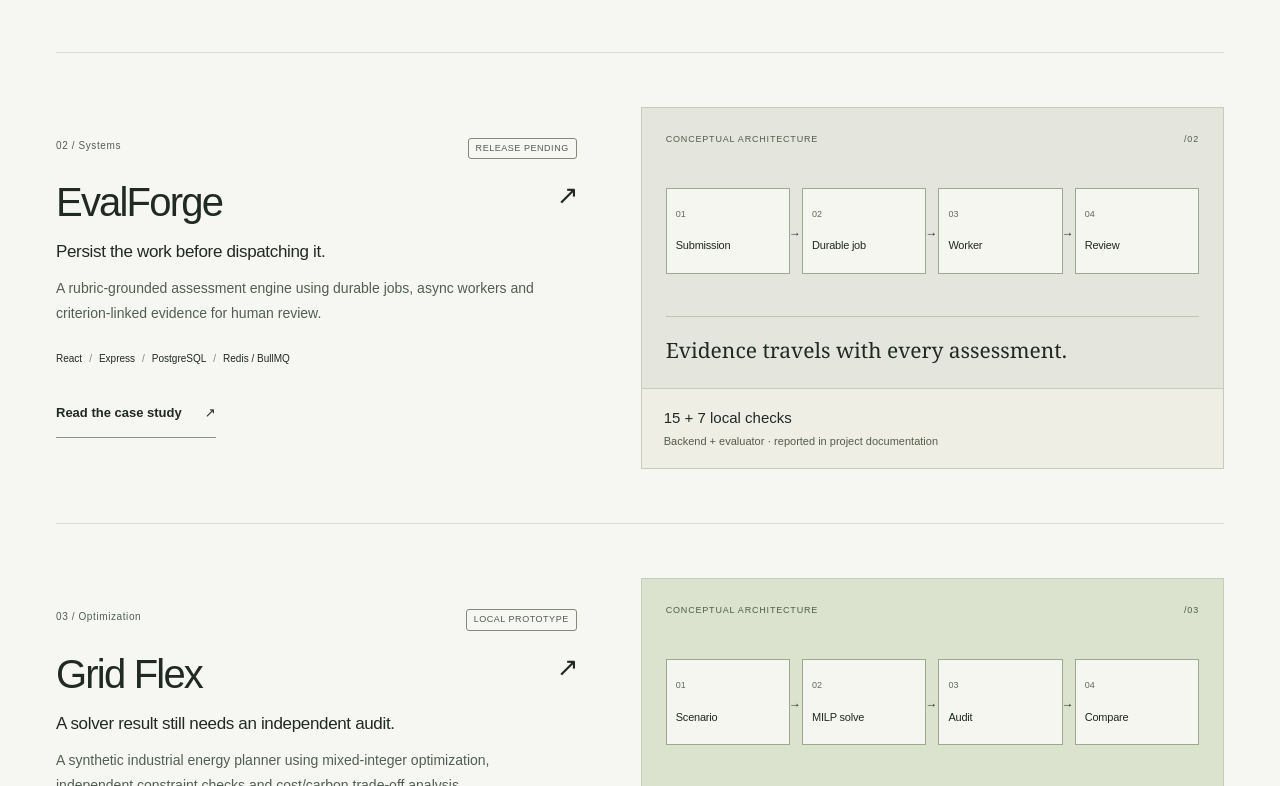
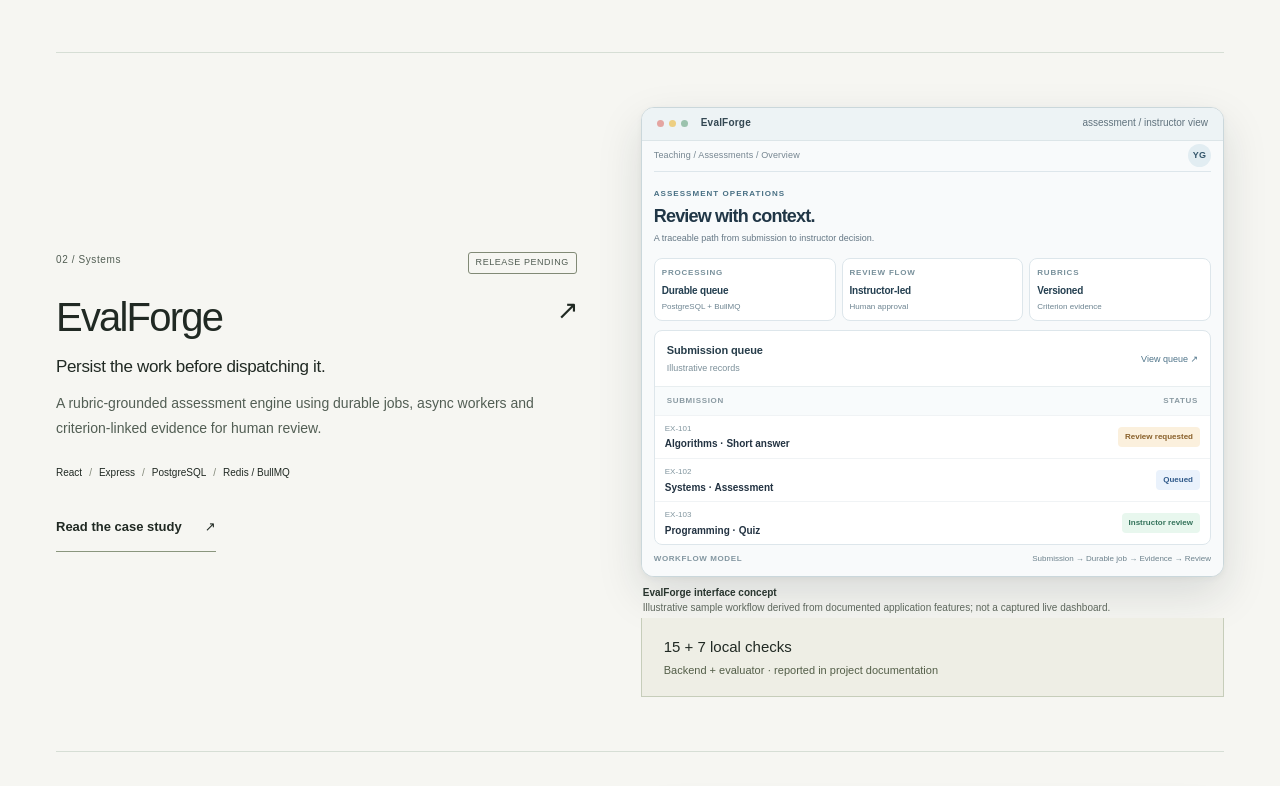
Before and after one commit to YT-PRO12/engineering-portfolio, a React (Vite) app: page / in a window 1280 px wide. Shown: the part 1754-2540 px from the top of the page. Built offline with nearby package versions, Linux system fonts and the light colour scheme.

Commit message:
feat: show realistic, explicitly illustrative dashboards on project cards and case studies

```diff
--- a/src/App.tsx
+++ b/src/App.tsx
@@ -1,6 +1,7 @@
 import React, { useState, useRef } from "react";
 import { createRoot } from "react-dom/client";
 import "../styles.css";
+import DashboardPreview from "./DashboardPreview";
 const D = (window as any).PORTFOLIO_DATA;
 const projects = D.projects;
 const path = (id: string) => `/projects/${id}.html`;
@@ -363,7 +364,11 @@ function Home() {
                     </a>
                   </div>
                   <div className="project-evidence">
-                    <Diagram p={p} />
+                    {(p.id === "evalforge" || p.id === "grid-flex") ? (
+                      <DashboardPreview kind={p.id} compact />
+                    ) : (
+                      <Diagram p={p} />
+                    )}
                     <div className="evidence-strip">
                       <strong>{decisions[p.id].proof}</strong>
                       <span>{decisions[p.id].scope}</span>
@@ -572,6 +577,9 @@ function ProjectPage({ p }: any) {
               <p>{p.overview}</p>
               <p>{p.problem}</p>
             </section>
+            {(p.id === "evalforge" || p.id === "grid-flex") && (
+              <DashboardPreview kind={p.id} />
+            )}
             <Diagram p={p} />
             {p.id === "aegised" && (
               <figure className="product-capture">
```
